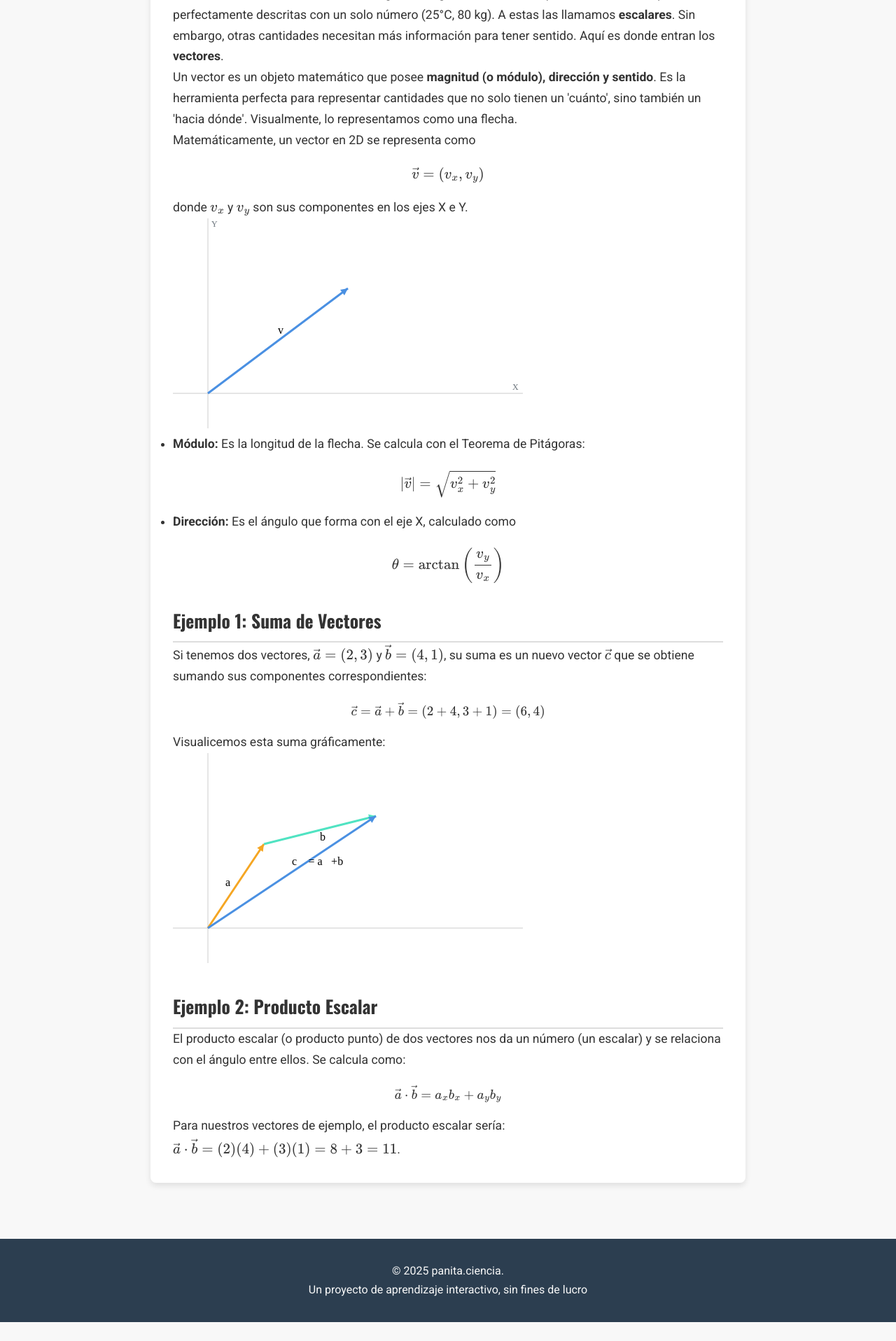
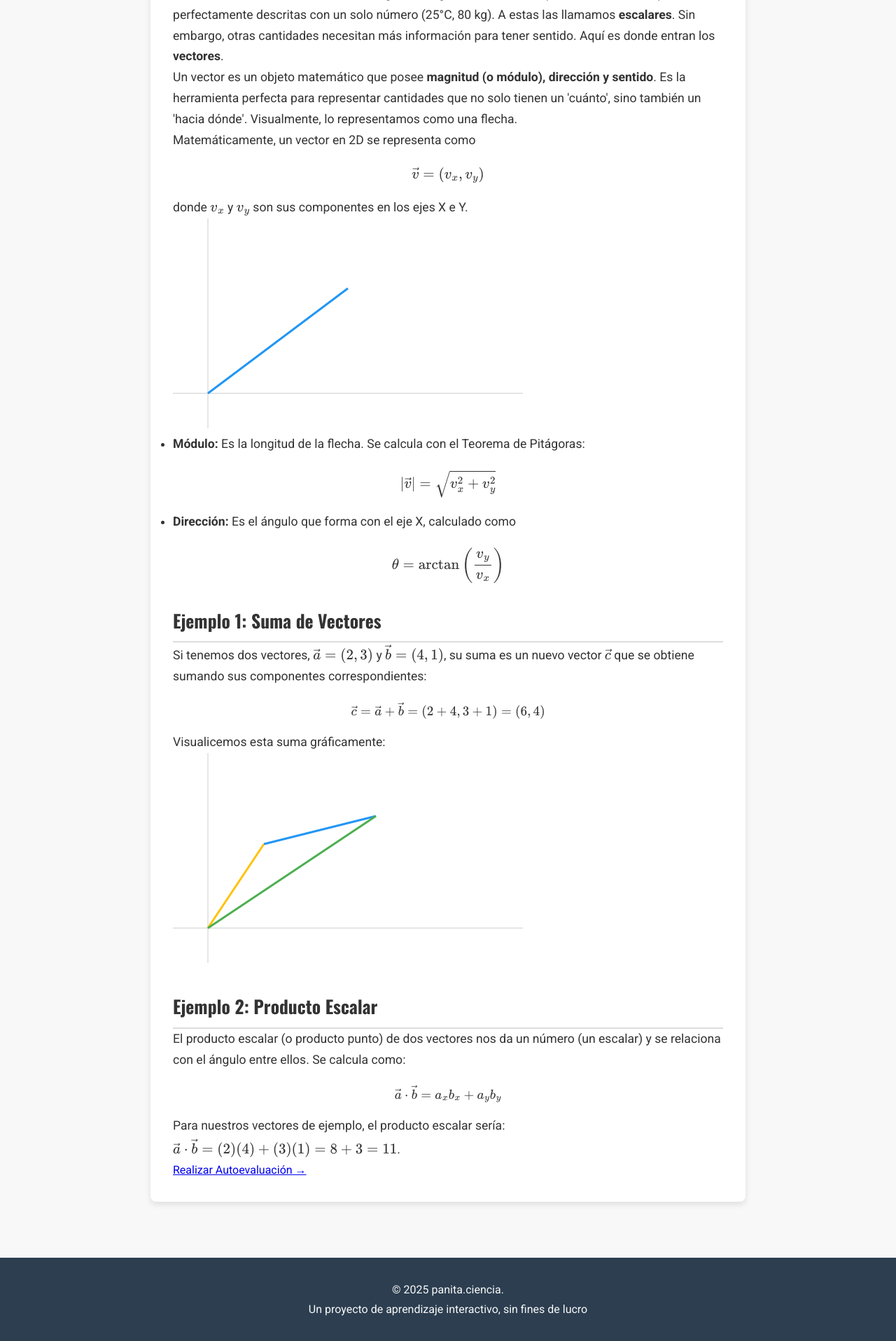
Before and after one commit to gerardthecreator/Educativa, a Flask app: page /leccion/fisica/1-vectores in a window 1280 px wide. Shown: the part 815-2731 px from the top of the page at 70% size. Before the commit the page ends 2704 px from the top, so only its background shows below. Run offline with Flask 3, Linux system fonts and the light colour scheme; the visitor is signed in with stand-in values (Sample User, id 1).

Commit message:
lesson.html

```diff
--- a/templates/lesson.html
+++ b/templates/lesson.html
@@ -1,10 +1,7 @@
-<!-- templates/lesson.html (COMPLETO CON CANVAS Y MATHJAX) -->
-
 {% extends 'layout.html' %}
 
 {% block content %}
 <div class="lesson-container">
-    <!-- "Migas de pan" para que el usuario sepa dónde está y pueda navegar hacia atrás -->
     <nav class="breadcrumbs">
         <a href="{{ url_for('dashboard') }}">Dashboard</a> &raquo;
         <a href="{{ url_for('dashboard') }}#{{ subject_name }}">{{ subject_name|capitalize }}</a> &raquo;
@@ -14,7 +11,6 @@
     <article class="lesson-content-box">
         <h1 class="lesson-title">{{ lesson.title }}</h1>
 
-        <!-- Contenedor de video (si existe en el JSON) -->
         {% if lesson.video_url %}
             <div class="video-container">
                 <iframe
@@ -28,20 +24,21 @@
         {% endif %}
 
         <div class="lesson-text">
-            {# Iteramos sobre los nuevos content_blocks que vienen del archivo JSON #}
             {% for block in lesson.content_blocks %}
                 {% if block.type == 'html' %}
-                    {# Para bloques de tipo HTML, renderizamos el contenido de forma segura #}
-                    {# El filtro |safe es crucial para que el navegador interprete las etiquetas HTML (<h1>, <p>, <img>, etc.) #}
                     {{ block.content|safe }}
                 {% elif block.type == 'canvas' %}
-                    {# Para bloques de tipo Canvas, creamos el elemento <canvas> con su ID único #}
-                    {# El JavaScript de abajo se encargará de dibujar en este canvas #}
                     <div class="canvas-wrapper">
                         <canvas id="{{ block.canvas_id }}" width="500" height="300"></canvas>
                     </div>
                 {% endif %}
             {% endfor %}
+        </div>
+
+        <div class="lesson-actions">
+            {% if lesson.quiz %}
+            <a href="{{ url_for('take_quiz', subject_slug=subject_name, lesson_slug=lesson.slug) }}" class="btn btn-primary">Realizar Autoevaluación &rarr;</a>
+            {% endif %}
         </div>
     </article>
 
@@ -59,16 +56,10 @@
     </div>
 </div>
 
-<!-- ========================================================== -->
-<!-- === SCRIPT JAVASCRIPT ESPECÍFICO PARA ESTA LECCIÓN === -->
-<!-- ========================================================== -->
+<!-- Script JavaScript específico para esta lección (para dibujar en los Canvas) -->
 <script>
 document.addEventListener('DOMContentLoaded', () => {
-    // Objeto que funciona como un diccionario de funciones para dibujar en los canvas.
-    // La clave es el nombre del script definido en el JSON.
     const canvasPainters = {
-
-        // Función para dibujar el diagrama básico de un vector.
         drawVectorDiagram: (canvasId) => {
             const canvas = document.getElementById(canvasId);
             if (!canvas) return;
@@ -76,67 +67,33 @@
             const cw = canvas.width;
             const ch = canvas.height;
             const origin = { x: 50, y: ch - 50 };
-
-            // Dibujar ejes X e Y
             ctx.beginPath();
             ctx.moveTo(origin.x, 0); ctx.lineTo(origin.x, ch);
             ctx.moveTo(0, origin.y); ctx.lineTo(cw, origin.y);
             ctx.strokeStyle = '#ccc';
-            ctx.lineWidth = 1;
             ctx.stroke();
-            ctx.font = '12px Poppins';
-            ctx.fillStyle = '#6c757d';
-            ctx.fillText('Y', origin.x + 5, 12);
-            ctx.fillText('X', cw - 15, origin.y - 5);
-
-            // Dibujar el vector principal
             const vx = 200, vy = -150;
             ctx.beginPath();
             ctx.moveTo(origin.x, origin.y);
             ctx.lineTo(origin.x + vx, origin.y + vy);
-            ctx.strokeStyle = '#4A90E2';
+            ctx.strokeStyle = '#2196F3'; /* Azul secundario */
             ctx.lineWidth = 3;
             ctx.stroke();
-
-            // Dibujar la punta de la flecha
-            ctx.save();
-            ctx.translate(origin.x + vx, origin.y + vy);
-            ctx.rotate(Math.atan2(vy, vx));
-            ctx.beginPath();
-            ctx.moveTo(0, 0);
-            ctx.lineTo(-10, -5);
-            ctx.lineTo(-10, 5);
-            ctx.closePath();
-            ctx.fillStyle = '#4A90E2';
-            ctx.fill();
-            ctx.restore();
-
-            ctx.font = '16px Poppins';
-            ctx.fillStyle = 'black';
-            ctx.fillText('v⃗', origin.x + vx / 2, origin.y + vy / 2 - 10);
         },
-
-        // Función para dibujar la suma de dos vectores.
         drawVectorSum: (canvasId, data) => {
             const canvas = document.getElementById(canvasId);
             if (!canvas) return;
             const ctx = canvas.getContext('2d');
-            const scale = 40; // Píxeles por unidad
+            const scale = 40;
             const origin = { x: 50, y: canvas.height - 50 };
-
             const a = {x: data.vectorA[0] * scale, y: -data.vectorA[1] * scale};
             const b = {x: data.vectorB[0] * scale, y: -data.vectorB[1] * scale};
             const c = {x: a.x + b.x, y: a.y + b.y};
-
-            // Dibujar ejes
             ctx.beginPath();
             ctx.moveTo(origin.x, 0); ctx.lineTo(origin.x, canvas.height);
             ctx.moveTo(0, origin.y); ctx.lineTo(canvas.width, origin.y);
             ctx.strokeStyle = '#ccc';
-            ctx.lineWidth = 1;
             ctx.stroke();
-
-            // Función interna para dibujar una flecha
             const drawArrow = (from, to, color) => {
                 ctx.beginPath();
                 ctx.moveTo(from.x, from.y);
@@ -144,45 +101,17 @@
                 ctx.strokeStyle = color;
                 ctx.lineWidth = 3;
                 ctx.stroke();
-                // Dibujar punta de flecha
-                ctx.save();
-                ctx.translate(to.x, to.y);
-                ctx.rotate(Math.atan2(to.y - from.y, to.x - from.x));
-                ctx.beginPath();
-                ctx.moveTo(0, 0); ctx.lineTo(-10, -5); ctx.lineTo(-10, 5);
-                ctx.closePath();
-                ctx.fillStyle = color;
-                ctx.fill();
-                ctx.restore();
             };
-
-            // Dibujar los tres vectores
-            drawArrow(origin, {x: origin.x + a.x, y: origin.y + a.y}, '#F5A623'); // Vector a (naranja)
-            drawArrow({x: origin.x + a.x, y: origin.y + a.y}, {x: origin.x + c.x, y: origin.y + c.y}, '#50E3C2'); // Vector b (verde)
-            drawArrow(origin, {x: origin.x + c.x, y: origin.y + c.y}, '#4A90E2'); // Vector c (azul, resultante)
-
-            // Añadir etiquetas
-            ctx.font = '16px Poppins';
-            ctx.fillStyle = 'black';
-            ctx.fillText('a⃗', origin.x + a.x / 2 - 15, origin.y + a.y / 2);
-            ctx.fillText('b⃗', origin.x + a.x + b.x / 2, origin.y + a.y + b.y / 2 + 15);
-            ctx.fillText('c⃗ = a⃗+b⃗', origin.x + c.x / 2, origin.y + c.y / 2 - 10);
+            drawArrow(origin, {x: origin.x + a.x, y: origin.y + a.y}, '#FFC107'); // Vector a (amarillo)
+            drawArrow({x: origin.x + a.x, y: origin.y + a.y}, {x: origin.x + c.x, y: origin.y + c.y}, '#2196F3'); // Vector b (azul)
+            drawArrow(origin, {x: origin.x + c.x, y: origin.y + c.y}, '#4CAF50'); // Vector c (verde)
         }
     };
 
-    // --- LÓGICA PRINCIPAL DEL SCRIPT ---
-    // Obtenemos los datos de la lección que Flask nos ha pasado.
-    // El filtro |tojson convierte el objeto Python en un objeto JSON seguro para JavaScript.
     const lessonData = {{ lesson|tojson }};
-
-    // Verificamos que los datos y los bloques de contenido existan.
     if (lessonData && lessonData.content_blocks) {
-        // Recorremos cada bloque de la lección.
         lessonData.content_blocks.forEach(block => {
-            // Si el bloque es de tipo 'canvas' Y su script está definido en nuestro objeto 'canvasPainters'...
             if (block.type === 'canvas' && block.script in canvasPainters) {
-                // ...llamamos a la función de dibujo correspondiente.
-                // Le pasamos el ID del canvas y cualquier dato extra (como los vectores para la suma).
                 canvasPainters[block.script](block.canvas_id, block.data);
             }
         });
```
